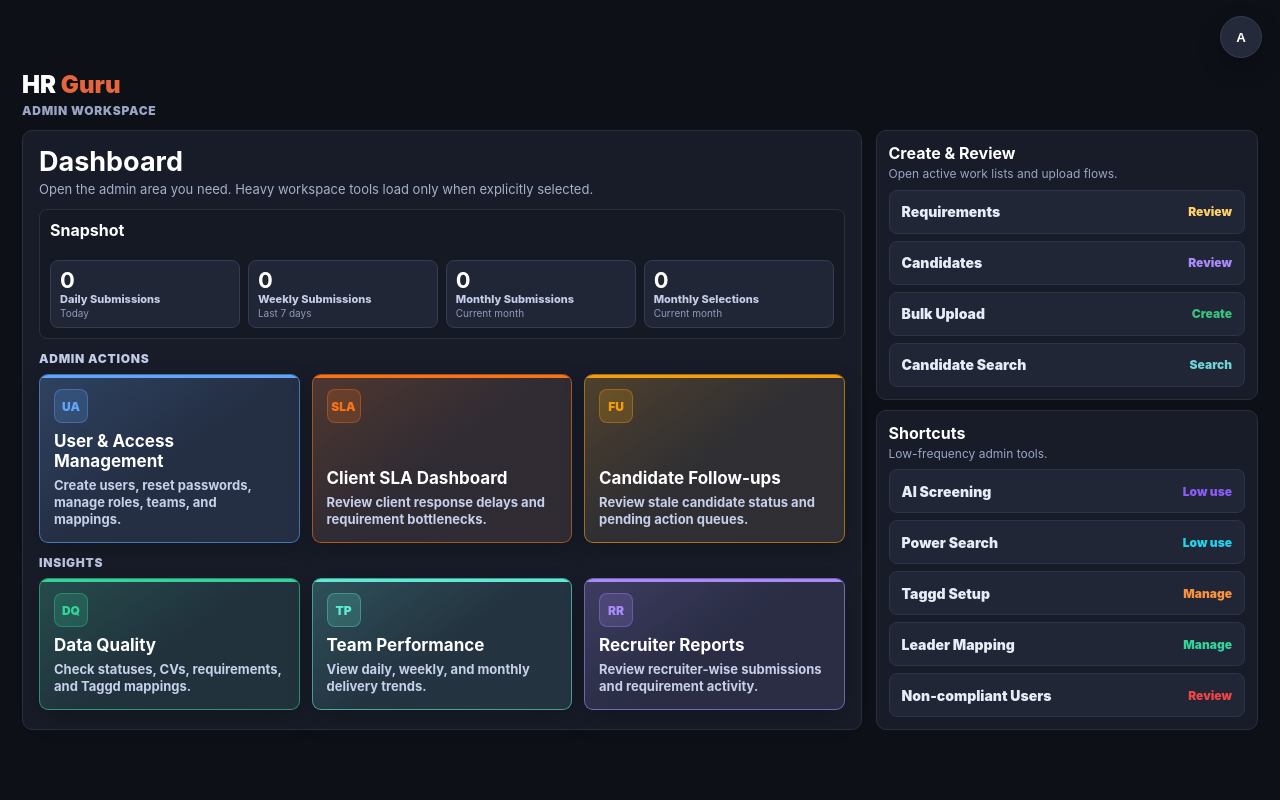
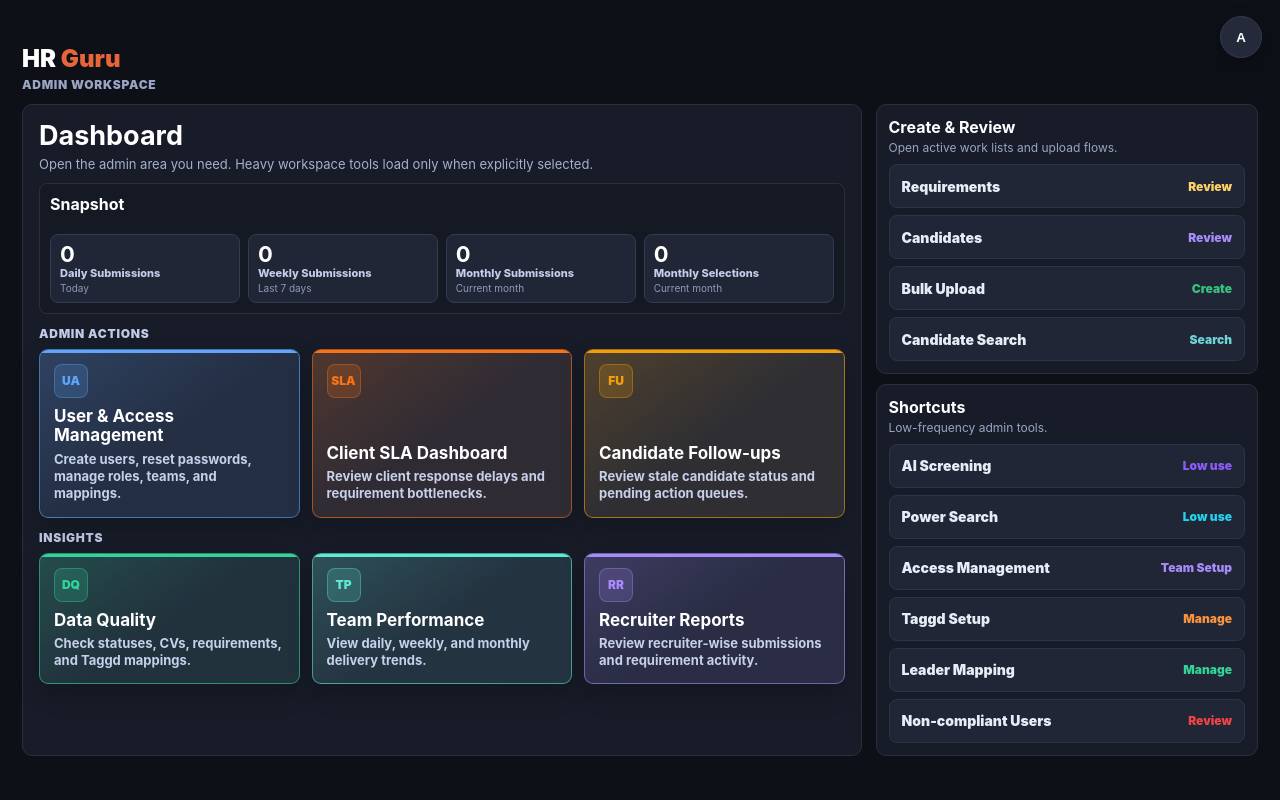
Before and after one commit to a54000/hireflow, a Flask app: page /app in a window 1280 px wide. Run offline with Flask 3, Linux system fonts and the light colour scheme; the visitor is signed in with stand-in values (Sample User, id 1); data that the repository does not hold is empty; parts of the project's set-up code (start-up, migrations or seed data) failed here and were passed over; some libraries are stand-ins or nearby versions.

Commit message:
Expose access management shortcut

```diff
--- a/templates/admin_landing.html
+++ b/templates/admin_landing.html
@@ -85,6 +85,7 @@ main{min-height:100vh;padding:18px 22px;display:grid;align-items:center}
           <div class="utility-list">
             <a class="utility ai" href="/ai-screening"><span>AI Screening</span><em>Low use</em></a>
             <a class="utility power" href="/power-search"><span>Power Search</span><em>Low use</em></a>
+            <a class="utility team" href="/admin/team"><span>Access Management</span><em>Team Setup</em></a>
             <a class="utility taggd" href="/taggd-recruiters"><span>Taggd Setup</span><em>Manage</em></a>
             <a class="utility leadermap" href="/admin/team-leader-mapping"><span>Leader Mapping</span><em>Manage</em></a>
             <a class="utility noncompliant" href="/admin/reports?type=no_submission_today"><span>Non-compliant Users</span><em>Review</em></a>
```
